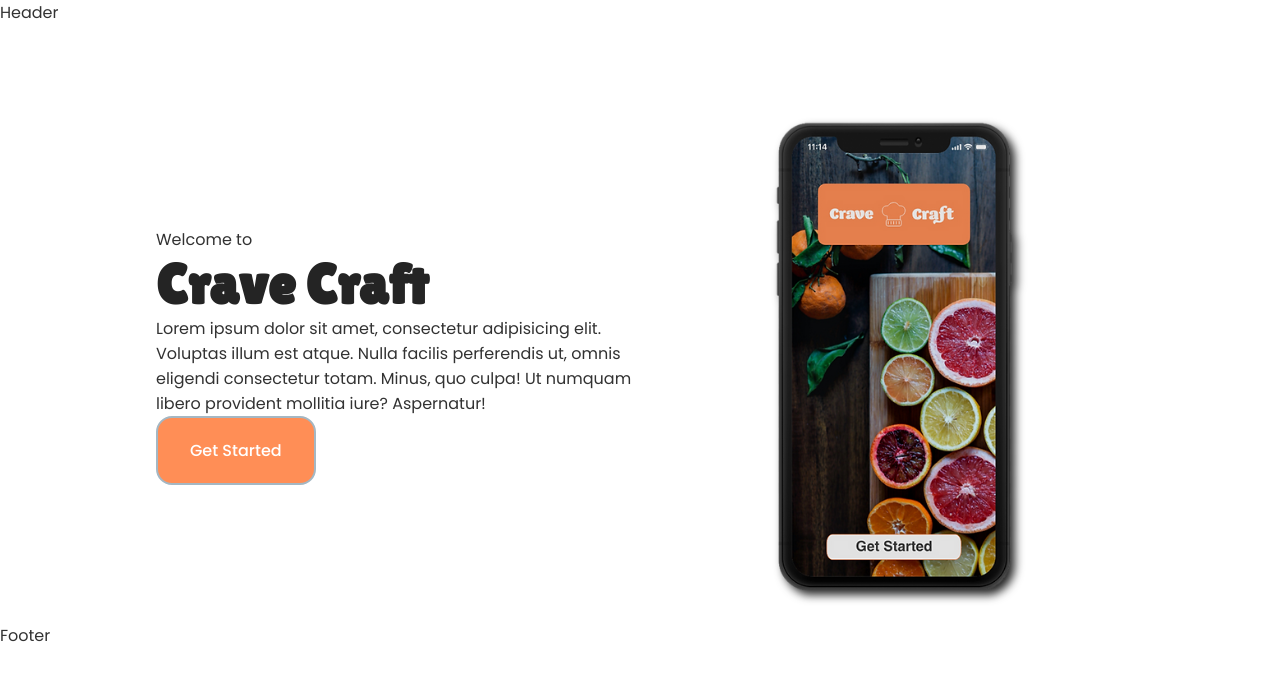
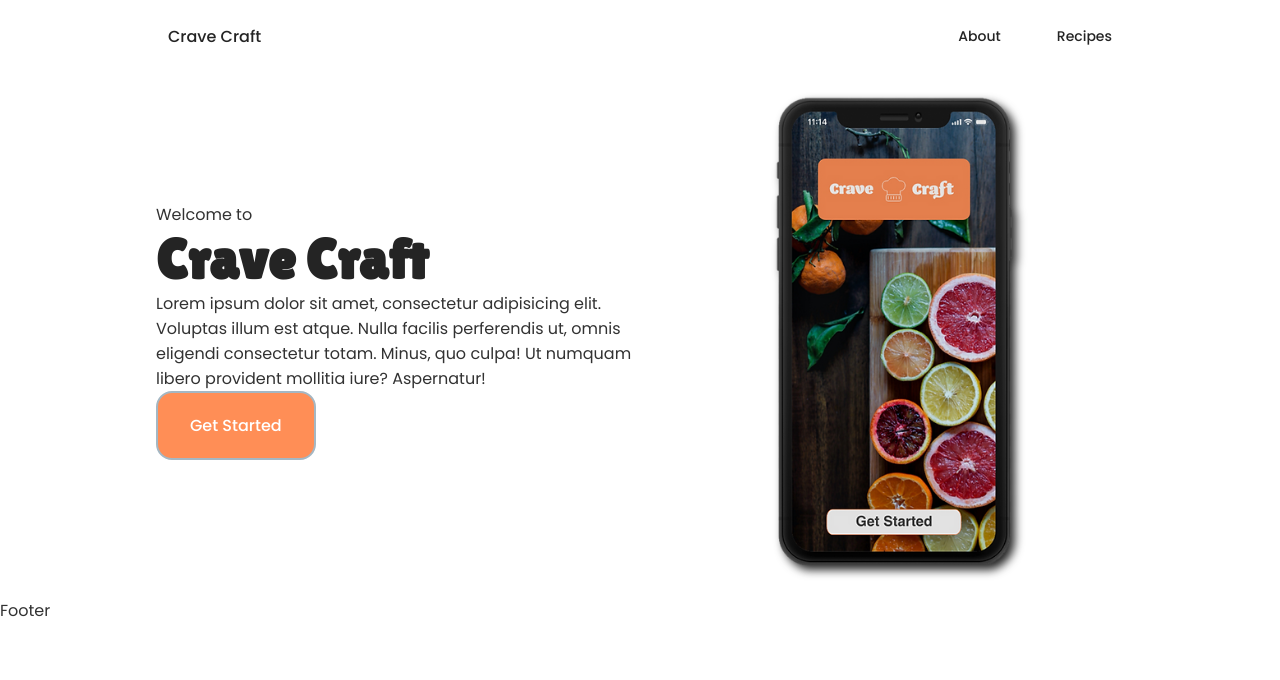
Before and after one commit to Eleoes/cravecraft-frontend, a React (Vite) app: page / in a window 1280 px wide. Shown: the top 680 px of the page. Built offline with nearby package versions, Linux system fonts and the light colour scheme.

Commit message:
wip: Header

```diff
--- a/src/components/Header.jsx
+++ /dev/null
@@ -1,7 +0,0 @@
-const Header = () => {
-  return (
-    <div>Header</div>
-  )
-}
-
-export default Header;
--- /dev/null
+++ b/src/components/Header/Header.jsx
@@ -0,0 +1,12 @@
+import './header.scss';
+import Navigation from './Navigation.jsx';
+
+const Header = () => {
+  return (
+    <header>
+      <Navigation />
+    </header>
+  )
+}
+
+export default Header;
--- /dev/null
+++ b/src/components/Header/Navigation.jsx
@@ -0,0 +1,32 @@
+const Navigation = () => {
+    return (
+        <nav className='container'>
+            <a href="/" className="nav__logo">Crave Craft</a>
+            <div className="nav__menu">
+                <ul className="nav__list grid">
+                    <li className="nav__item" id="nav-home">
+                        <a href="/" className="nav__link">
+                            Home
+                        </a>
+                    </li>
+                    <li className="nav__item">
+                        <a href="/about" className="nav__link">
+                            About
+                        </a>
+                    </li>
+                    <li className="nav__item">
+                        <a href="/recipes" className="nav__link">
+                            Recipes
+                        </a>
+                    </li>
+                </ul>
+                <i className="nav__close">X</i>
+            </div>
+            <div className="nav__toggle">
+                <i>=</i>
+            </div>
+        </nav>
+    )
+}
+
+export default Navigation;
--- /dev/null
+++ b/src/components/Header/header.css
@@ -0,0 +1,36 @@
+header {
+  width: 100%;
+  position: fixed;
+  top: 0;
+  left: 0;
+  z-index: var(--z-fixed);
+  background-color: var(--body-color);
+}
+header nav {
+  height: calc(var(--header-height) + 1.5rem);
+  display: flex;
+  justify-content: space-between;
+  align-items: center;
+  -moz-column-gap: 1rem;
+       column-gap: 1rem;
+}
+header nav .nav__logo,
+header nav .nav__toggle {
+  color: var(--charcoal);
+}
+header nav .nav__list {
+  display: flex;
+  -moz-column-gap: 2rem;
+       column-gap: 2rem;
+}
+header nav .nav__link {
+  display: flex;
+  flex-direction: column;
+  align-items: center;
+  font-size: var(--small-font-size);
+  color: var(--charcoal);
+  font-weight: var(--font-medium);
+  transition: 0.3s;
+  padding: 0.25rem 0.75rem;
+  border-radius: 0.5rem;
+}/*# sourceMappingURL=header.css.map */
--- /dev/null
+++ b/src/components/Header/header.scss
@@ -0,0 +1,86 @@
+@use '../../index' as v;
+
+header {
+
+    width: 100%;
+    position: fixed;
+    top: 0;
+    left: 0;
+    z-index: var(--z-fixed);
+    background-color: var(--body-color);
+
+    @media screen and (max-width: v.$medium) {
+        top: initial;
+        bottom: 0;
+    }
+
+    nav {
+        height: 4.5rem;
+        display: flex;
+        justify-content: space-between;
+        align-items: center;
+        column-gap: 1rem;
+
+        .nav__logo,
+        .nav__link {
+            padding: 0.25rem 0.75rem;
+            border-radius: 0.5rem;
+        }
+
+        .nav__logo,
+        .nav__toggle {
+            color: var(--charcoal);
+            font-weight: var(--font-medium);
+        }
+
+        .nav__list {
+            display: flex;
+            column-gap: 2rem;
+        }
+
+        .nav__link {
+            display: flex;
+            flex-direction: column;
+            align-items: center;
+            font-size: var(--small-font-size);
+            color: var(--charcoal);
+            font-weight: var(--font-medium);
+            transition: .3s;
+        }
+
+        .nav__link:hover {
+            background-color: var(--orange);
+            color: var(--white);
+        }
+
+        .nav__close,
+        .nav__toggle {
+            display: none;
+        }
+
+        #nav-home {
+
+            @media only screen and (min-width: v.$medium) {
+                display: none;
+            }
+        }
+
+        .nav__menu {
+            @media screen and (max-width: v.$medium) {
+                position: fixed;
+                bottom:-100%;
+                left: 0;
+                width: 100%;
+                background-color: var(--orange);
+                padding: 2rem 1.5rem 4rem;
+                box-shadow: 0 -1px 4px rgba(0,0,0,0.15);
+                border-radius: 1.5rem 1.5rem 0 0;
+                transition: .3s;
+            }
+        }
+
+        @media screen and (max-width: v.$medium) {
+            height: 4rem;
+        }
+    }
+}
--- a/src/index.scss
+++ b/src/index.scss
@@ -95,6 +95,11 @@ h3 {
     font-weight: var(--font-semi-bold);
 }
 
+ul {
+    list-style-type: none;
+    padding: 0;
+}
+
 a {
     text-decoration: none;
     color: var(--title-color);
@@ -174,8 +179,12 @@ img {
 }
 
 /*=============== BREAKPOINTS ===============*/
+$small: 350px;
+$medium: 768px;
+$large: 992px;
+
 /* For large devices */
-@media screen and (max-width: 992px) {
+@media screen and (max-width: $large) {
     .container {
         margin-left: var(--mb-1-5);
         margin-right: var(--mb-1-5);
@@ -183,9 +192,9 @@ img {
 }
 
 /* For medium devices */
-@media screen and (max-width: 768px) {
+@media screen and (max-width: $medium) {
     body {
-        margin: 0 0 var(--header-height) 0;
+        margin: 0 0 3rem 0;
     }
 
     .section {
@@ -198,7 +207,7 @@ img {
 }
 
 /* For small devices */
-@media screen and (max-width: 350px) {
+@media screen and (max-width: $small) {
     :root {
         --big-font-size: 2.25rem;
     }
--- a/src/layouts/BaseLayout.jsx
+++ b/src/layouts/BaseLayout.jsx
@@ -1,6 +1,6 @@
 import { Outlet } from 'react-router-dom';
-import Header from '../components/Header';
-import Footer from '../components/Footer';
+import Header from '../components/Header/Header';
+import Footer from '../components/Footer/Footer';
 
 const BaseLayout = () => {
     return (
```
Also changed, not shown: src/components/Footer/Footer.jsx (renamed from src/components/Footer.jsx), 1 other file (tests, documents, lock files or other folders).
